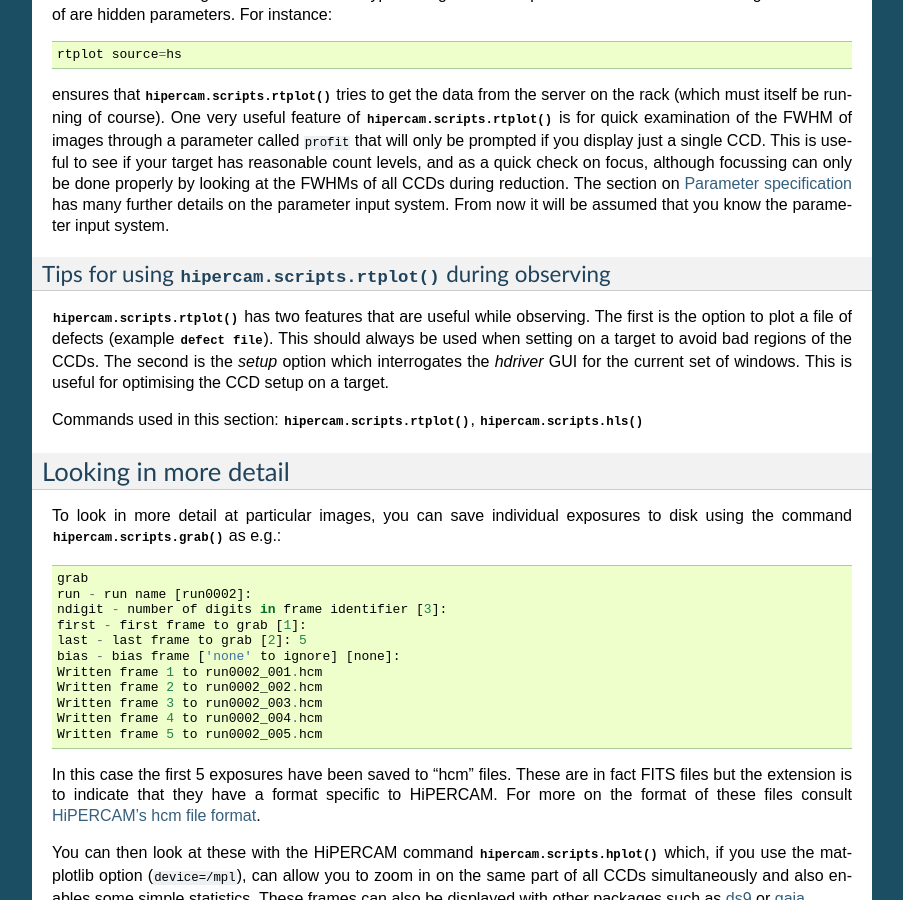
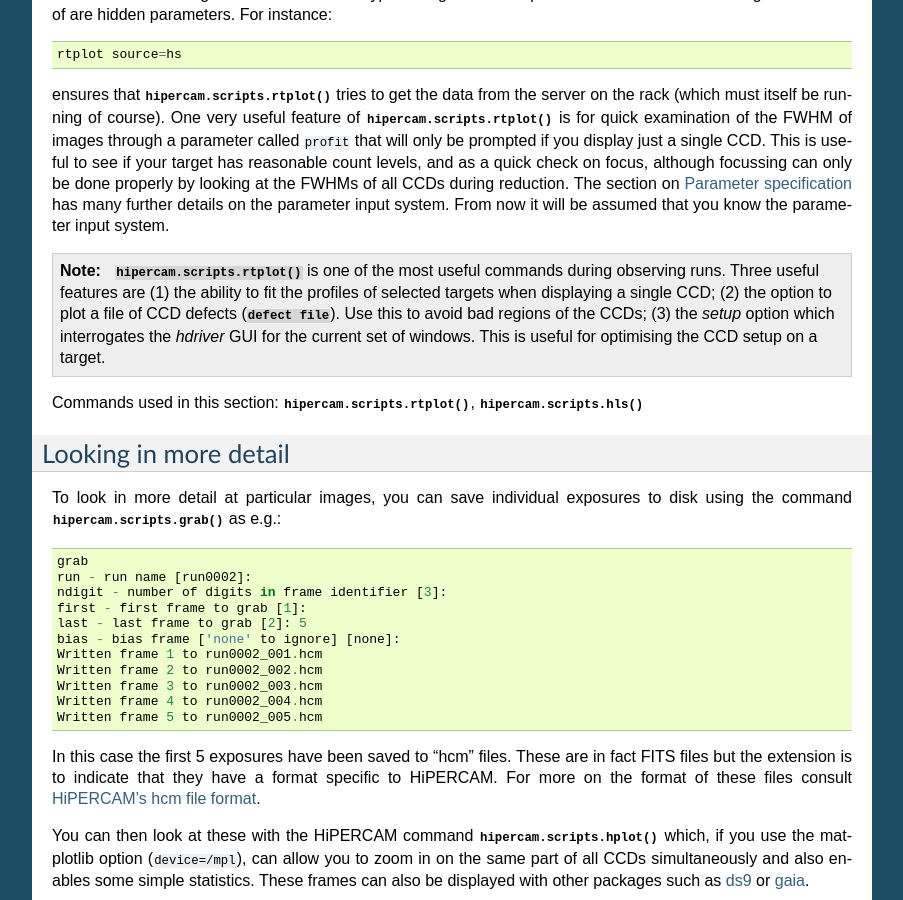
Before and after one commit to HiPERCAM/hipercam, a Sphinx documentation site: the page built from docs/telescope.rst, in a window 1280 px wide and 900 px high, scrolled down 1397 px. Shown: the whole window, without its empty margins (198-1101 px from the left). Built offline with Sphinx 7.4.7, drawn with Linux system fonts in a browser that asks for light colours; formulas are drawn with MathJax 3.

Commit message:
more documentation updates

```diff
--- a/docs/index.rst
+++ b/docs/index.rst
@@ -8,7 +8,7 @@
 The |hiper| pipeline manual
 ****************************
 
-The |hiper| reduction software, known as the "pipeline" for short serves two
+The |hiper| reduction software, known as the "pipeline" for short, serves two
 purposes. First, it provides a means of displaying, analysing and reducing
 |hiper| data. Second, it provides an "Application Programmers Interface" (API)
 to allow you to access and manipulate |hiper| and related data. The first will
--- a/docs/telescope.rst
+++ b/docs/telescope.rst
@@ -100,15 +100,15 @@ all CCDs during reduction.  The section on :ref:`command-calling` has many
 further details on the parameter input system. From now it will be assumed that
 you know the parameter input system.
 
-Tips for using |rtplot| during observing
-----------------------------------------
+.. Note::
 
-|rtplot| has two features that are useful while observing. The first is the
-option to plot a file of defects (example :download:`defect file
-<hipercam_defects_2018_05_21.dft>`). This should always be used when setting
-on a target to avoid bad regions of the CCDs. The second is the `setup` option
-which interrogates the `hdriver` GUI for the current set of windows. This is
-useful for optimising the CCD setup on a target.
+  |rtplot| is one of the most useful commands during observing runs. Three
+  useful features are (1) the ability to fit the profiles of selected targets
+  when displaying a single CCD; (2) the option to plot a file of CCD defects
+  (:download:`defect file <hipercam_defects_2018_05_21.dft>`). Use this to
+  avoid bad regions of the CCDs; (3) the `setup` option which interrogates the
+  `hdriver` GUI for the current set of windows. This is useful for optimising
+  the CCD setup on a target.
 
 Commands used in this section: |rtplot|, |hls|
 
```
